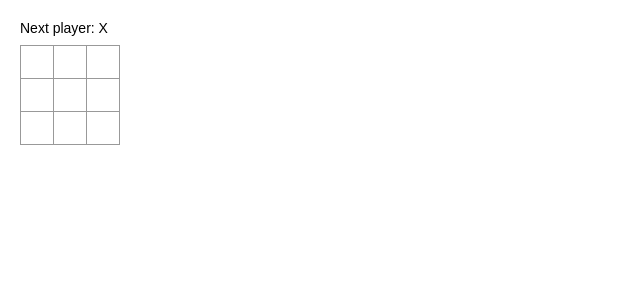
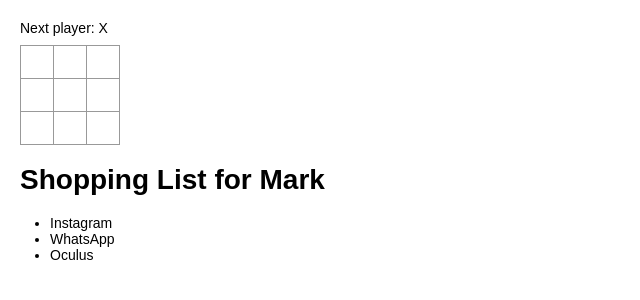
Before and after one commit to refrain62/react-tutorial-app, a React (Create React App) app: page / in a window 1280 px wide. Shown: the top 300 px of the page, without its empty margins (0-640 px from the left). Built offline with nearby package versions, Linux system fonts and the light colour scheme.

Commit message:
Shopping Listのコンポーネントを追加してコンポーネントの登録の仕方を覚える

```diff
--- a/src/index.js
+++ b/src/index.js
@@ -1,3 +1,4 @@
+import { react } from '@babel/types';
 import React from 'react';
 import ReactDOM from 'react-dom';
 import './index.css'
@@ -43,12 +44,28 @@
     }
   }
 
+  class ShoppingList extends React.Component {
+    render() {
+      return (
+        <div className="shopping-list">
+          <h1>Shopping List for {this.props.name}</h1>
+          <ul>
+            <li>Instagram</li>
+            <li>WhatsApp</li>
+            <li>Oculus</li>
+          </ul>
+        </div>
+      );
+    }
+  }
+
   class Game extends React.Component {
     render() {
       return (
         <div className="game">
           <div className="game-board">
             <Board />
+            <ShoppingList name="Mark"/>
           </div>
           <div className="game-info">
             <div>{/* status */}</div>
```
